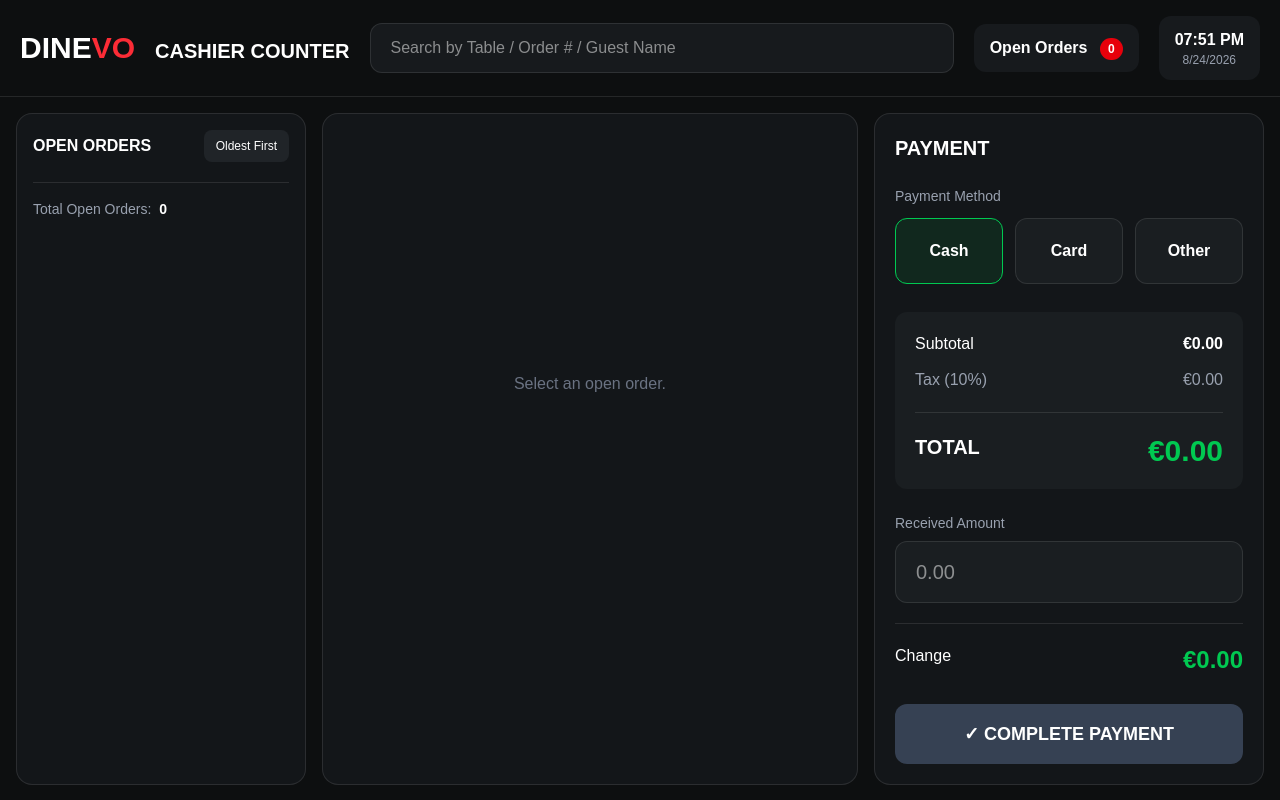
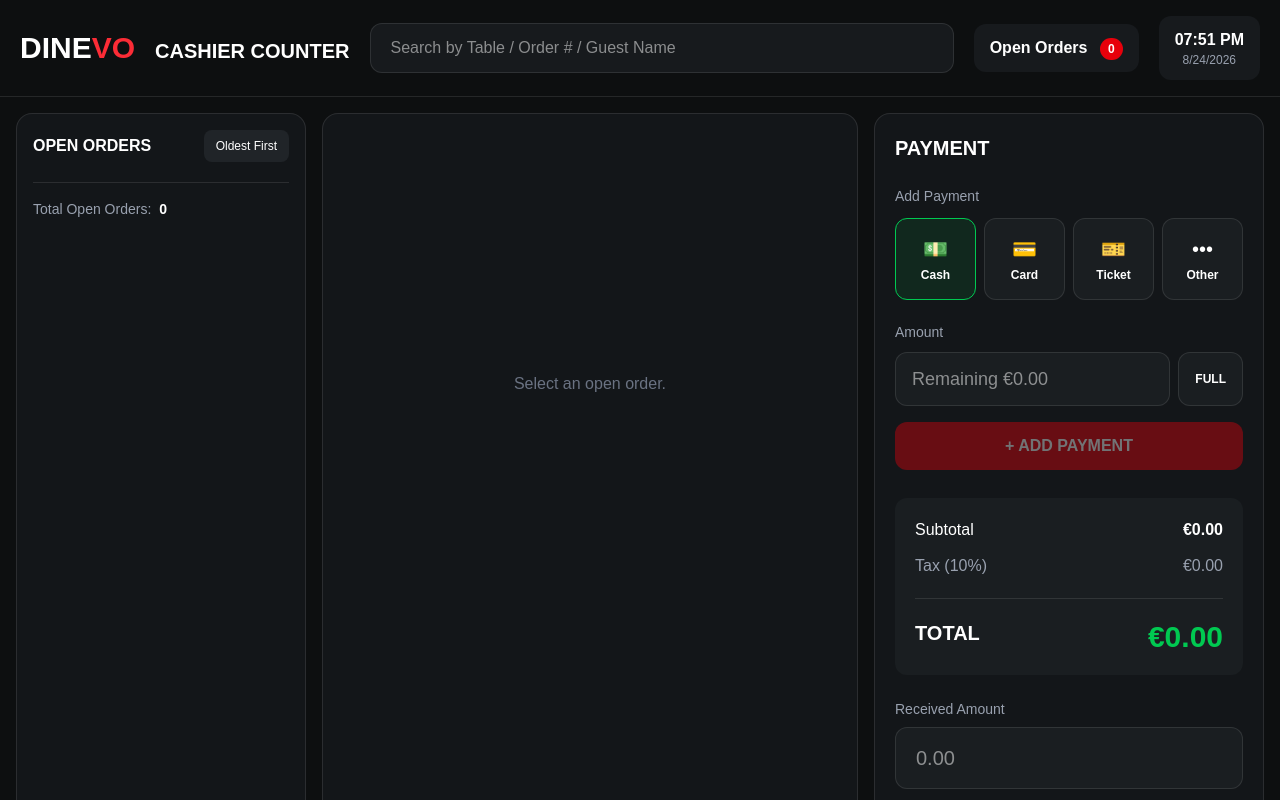
Before and after one commit to Hassan-raza11/dinevo, a Next.js app: page /cashier in a window 1280 px wide. Shown: the top 800 px of the page. Built offline with nearby package versions, Linux system fonts and the light colour scheme.

Commit message:
Update cashier split payments and receipt

```diff
--- a/app/cashier/page.tsx
+++ b/app/cashier/page.tsx
@@ -3,6 +3,12 @@
 import { useEffect, useMemo, useState } from "react";
 import { useRouter } from "next/navigation";
 
+type PaymentPart = {
+  id: number;
+  method: "cash" | "card" | "ticket" | "other";
+  amount: number;
+  ticketCode?: string;
+};
 
 type ReceiptData = {
   orderNumber: string;
@@ -27,6 +33,8 @@ type GuestOrder = {
 };
 
 type CashierOrder = {
+
+
   id: number;
   orderNumber: string;
   tableNumber: string;
@@ -35,6 +43,7 @@ type CashierOrder = {
   total: number;
   paymentStatus?: "unpaid" | "paid";
   paymentMethod?: "cash" | "card" | "other";
+  paymentBreakdown?: PaymentPart[];
   paidAt?: number;
   received?: number;
 change?: number;
@@ -42,6 +51,15 @@ change?: number;
 
 export default function CashierPage() {
 
+  const [paymentParts, setPaymentParts] = useState<PaymentPart[]>([]);
+
+const [newPaymentMethod, setNewPaymentMethod] =
+  useState<"cash" | "card" | "ticket" | "other">("cash");
+
+const [newPaymentAmount, setNewPaymentAmount] = useState("");
+
+const [ticketCode, setTicketCode] = useState("");
+const [showTicketScanner, setShowTicketScanner] = useState(false);
     const [receipt, setReceipt] = useState<ReceiptData | null>(null);
     const router = useRouter();
   const [orders, setOrders] = useState<CashierOrder[]>([]);
@@ -149,37 +167,30 @@ setNow(Date.now());
 const completePayment = () => {
   if (!selectedOrder) return;
 
-  const received =
-    Number(receivedAmount) || 0;
+  if (paymentParts.length === 0) {
+    alert("Please add at least one payment.");
+    return;
+  }
 
-  if (
-    paymentMethod === "cash" &&
-    received < selectedOrder.total
-  ) {
-    alert("Received amount is less than the total.");
+  const totalPaid = paymentParts.reduce(
+    (sum, part) => sum + part.amount,
+    0
+  );
+
+  const difference =
+    selectedOrder.total - totalPaid;
+
+  if (Math.abs(difference) > 0.01) {
+    alert(
+      `Payment is incomplete. Remaining amount: €${Math.max(
+        0,
+        difference
+      ).toFixed(2)}`
+    );
     return;
   }
 
   const paidAt = Date.now();
-
-  const receiptData: ReceiptData = {
-    orderNumber: selectedOrder.orderNumber,
-    tableNumber: selectedOrder.tableNumber,
-    total: selectedOrder.total,
-    paymentMethod,
-    received:
-      paymentMethod === "cash"
-        ? received
-        : undefined,
-    change:
-      paymentMethod === "cash"
-        ? Math.max(
-            0,
-            received - selectedOrder.total
-          )
-        : undefined,
-    paidAt,
-  };
 
   const savedOrders = JSON.parse(
     localStorage.getItem("dinevo-orders") || "[]"
@@ -194,7 +205,7 @@ const completePayment = () => {
       return {
         ...order,
         paymentStatus: "paid",
-        paymentMethod,
+        paymentBreakdown: paymentParts,
         paidAt,
       };
     }
@@ -205,13 +216,20 @@ const completePayment = () => {
     JSON.stringify(updatedOrders)
   );
 
+  const receiptData = {
+    orderNumber: selectedOrder.orderNumber,
+    tableNumber: selectedOrder.tableNumber,
+    total: selectedOrder.total,
+    paymentBreakdown: paymentParts,
+    paidAt,
+  };
+
   localStorage.setItem(
     "dinevo-last-receipt",
     JSON.stringify(receiptData)
   );
 
   setOrders(updatedOrders);
-  setReceipt(receiptData);
 
   const nextUnpaid = updatedOrders.find(
     (order: CashierOrder) =>
@@ -222,7 +240,9 @@ const completePayment = () => {
     nextUnpaid ? nextUnpaid.id : null
   );
 
-  setReceivedAmount("");
+  setPaymentParts([]);
+  setNewPaymentAmount("");
+  setTicketCode("");
 };
 
 const printSelectedOrder = () => {
@@ -271,27 +291,57 @@ const printSelectedOrder = () => {
       `;
     })
     .join("");
-
 const paidInformation =
   selectedOrder.paymentStatus === "paid"
     ? `
-        <div class="payment">
-          <div>
-            <span>Payment</span>
+      <div class="payment-section">
+        <div class="payment-title">Payment</div>
+
+        ${
+          selectedOrder.paymentBreakdown &&
+          selectedOrder.paymentBreakdown.length > 0
+            ? selectedOrder.paymentBreakdown
+                .map(
+                  (part) => `
+                    <div class="payment-row">
+                      <span>
+                        ${
+                          part.method === "ticket"
+                            ? "Ticket Restaurant"
+                            : part.method.toUpperCase()
+                        }
+                      </span>
+
                       <strong>
+                        €${part.amount.toFixed(2)}
+                      </strong>
+                    </div>
+                  `
+                )
+                .join("")
+            : `
+                <div class="payment-row">
+                  <span>
                     ${
                       selectedOrder.paymentMethod
                         ? selectedOrder.paymentMethod.toUpperCase()
                         : "-"
                     }
+                  </span>
+
+                  <strong>
+                    €${selectedOrder.total.toFixed(2)}
                   </strong>
                 </div>
+              `
+        }
 
         ${
           selectedOrder.paidAt
             ? `
-                <div>
+                <div class="payment-row paid-time">
                   <span>Paid At</span>
+
                   <strong>
                     ${new Date(
                       selectedOrder.paidAt
@@ -306,12 +356,7 @@ const printSelectedOrder = () => {
         }
       </div>
     `
-      : `
-        <div class="unpaid">
-          PLEASE PAY AT THE CASH COUNTER
-        </div>
-      `;
-
+    : "";
   const printWindow = window.open(
     "",
     "_blank",
@@ -459,6 +504,40 @@ const printSelectedOrder = () => {
             margin-top: 20px;
           }
 
+          .payment-section {
+  margin-top: 14px;
+  padding-top: 10px;
+  border-top: 1px dashed black;
+}
+
+.payment-title {
+  font-weight: 700;
+  margin-bottom: 10px;
+}
+
+.payment-row {
+  display: flex;
+  justify-content: space-between;
+  align-items: center;
+  width: 100%;
+  margin: 7px 0;
+  font-size: 12px;
+}
+
+.payment-row span {
+  text-align: left;
+}
+
+.payment-row strong {
+  text-align: right;
+}
+
+.paid-time {
+  margin-top: 12px;
+  padding-top: 10px;
+  border-top: 1px dashed #777;
+}
+
         </style>
 
       </head>
@@ -576,6 +655,63 @@ ${paidInformation}
   `);
 
   printWindow.document.close();
+};
+
+const paidAmount = paymentParts.reduce(
+  (sum, part) => sum + part.amount,
+  0
+);
+
+const remainingAmount = Math.max(
+  0,
+  (selectedOrder?.total || 0) - paidAmount
+);
+const addPaymentPart = () => {
+  if (!selectedOrder) return;
+
+  const amount = Number(newPaymentAmount);
+
+  if (!amount || amount <= 0) {
+    alert("Please enter a valid amount.");
+    return;
+  }
+
+  if (amount > remainingAmount + 0.001) {
+    alert("Amount cannot be greater than the remaining balance.");
+    return;
+  }
+
+  if (
+    newPaymentMethod === "ticket" &&
+    !ticketCode.trim()
+  ) {
+    alert("Please scan or enter the Ticket Restaurant code.");
+    return;
+  }
+
+  const newPart: PaymentPart = {
+    id: Date.now(),
+    method: newPaymentMethod,
+    amount,
+    ticketCode:
+      newPaymentMethod === "ticket"
+        ? ticketCode.trim()
+        : undefined,
+  };
+
+  setPaymentParts((current) => [
+    ...current,
+    newPart,
+  ]);
+
+  setNewPaymentAmount("");
+  setTicketCode("");
+  setShowTicketScanner(false);
+};
+const removePaymentPart = (id: number) => {
+  setPaymentParts((current) =>
+    current.filter((part) => part.id !== id)
+  );
 };
   return (
     <main className="min-h-screen bg-[#0d0f10] text-white">
@@ -926,43 +1062,184 @@ ${paidInformation}
           <h2 className="text-xl font-black">
             PAYMENT
           </h2>
-
 <p className="mt-6 text-sm text-gray-400">
-            Payment Method
+  Add Payment
 </p>
 
-          <div className="mt-3 grid grid-cols-3 gap-3">
+<div className="mt-3 grid grid-cols-4 gap-2">
 
   {[
-              "cash",
-              "card",
-              "other",
+    { value: "cash", label: "Cash", icon: "💵" },
+    { value: "card", label: "Card", icon: "💳" },
+    { value: "ticket", label: "Ticket", icon: "🎫" },
+    { value: "other", label: "Other", icon: "•••" },
   ].map((method) => (
 
     <button
-                key={method}
-                onClick={() =>
-                  setPaymentMethod(
-                    method as
+      key={method.value}
+      onClick={() => {
+        setNewPaymentMethod(
+          method.value as
             | "cash"
             | "card"
+            | "ticket"
             | "other"
-                  )
+        );
+
+        if (method.value === "ticket") {
+          setShowTicketScanner(true);
+        } else {
+          setShowTicketScanner(false);
         }
-                className={`rounded-xl border py-5 font-bold capitalize ${
-                  paymentMethod ===
-                  method
+      }}
+      className={`rounded-xl border px-2 py-4 text-center transition ${
+        newPaymentMethod === method.value
           ? "border-green-500 bg-green-500/10"
           : "border-white/10 bg-[#1a1e21]"
       }`}
     >
-                {method}
+
+      <div className="text-xl">
+        {method.icon}
+      </div>
+
+      <div className="mt-1 text-xs font-bold">
+        {method.label}
+      </div>
+
     </button>
 
   ))}
 
 </div>
 
+<div className="mt-5">
+
+  <label className="text-sm text-gray-400">
+    Amount
+  </label>
+
+  <div className="mt-2 flex gap-2">
+
+    <input
+      type="number"
+      min="0"
+      step="0.01"
+      value={newPaymentAmount}
+      onChange={(e) =>
+        setNewPaymentAmount(e.target.value)
+      }
+      placeholder={`Remaining €${remainingAmount.toFixed(2)}`}
+      className="min-w-0 flex-1 rounded-xl border border-white/10 bg-[#1a1e21] px-4 py-3 text-lg outline-none focus:border-green-500"
+    />
+
+    <button
+      onClick={() =>
+        setNewPaymentAmount(
+          remainingAmount.toFixed(2)
+        )
+      }
+      className="rounded-xl border border-white/10 bg-[#1a1e21] px-4 text-xs font-bold"
+    >
+      FULL
+    </button>
+
+  </div>
+
+</div>
+{newPaymentMethod === "ticket" && (
+  <div className="mt-4 rounded-xl border border-white/10 bg-[#1a1e21] p-4">
+    <p className="text-sm font-bold text-white">
+      Ticket Restaurant
+    </p>
+
+    <div className="mt-3 flex gap-2">
+      <input
+        type="text"
+        value={ticketCode}
+        onChange={(e) => setTicketCode(e.target.value)}
+        placeholder="Scan or enter barcode"
+        className="min-w-0 flex-1 rounded-xl border border-white/10 bg-[#0d0f10] px-4 py-3 text-white outline-none"
+      />
+
+      <button
+        type="button"
+        onClick={() => setShowTicketScanner(true)}
+        className="rounded-xl bg-white px-4 py-3 font-bold text-black"
+      >
+        📷 Scan
+      </button>
+    </div>
+  </div>
+)}
+
+<button
+  onClick={addPaymentPart}
+  disabled={!selectedOrder || remainingAmount <= 0}
+  className="mt-4 w-full rounded-xl bg-red-600 px-4 py-3 font-bold text-white transition hover:bg-red-700 disabled:cursor-not-allowed disabled:opacity-40"
+>
+  + ADD PAYMENT
+</button>
+
+<div className="mt-6 space-y-2">
+  {paymentParts.map((part) => (
+    <div
+      key={part.id}
+      className="flex items-center justify-between rounded-xl bg-[#1a1e21] p-3"
+    >
+      <div>
+        <p className="text-sm font-bold capitalize">
+          {part.method === "ticket"
+            ? "🎫 Ticket Restaurant"
+            : part.method}
+        </p>
+
+        {part.ticketCode && (
+          <p className="mt-1 text-[10px] text-gray-500">
+            Code: {part.ticketCode}
+          </p>
+        )}
+      </div>
+
+      <div className="flex items-center gap-3">
+        <strong>
+          €{part.amount.toFixed(2)}
+        </strong>
+
+        <button
+          onClick={() => removePaymentPart(part.id)}
+          className="text-xs font-bold text-red-500"
+        >
+          ✕
+        </button>
+      </div>
+    </div>
+  ))}
+</div>
+
+{paymentParts.length > 0 && (
+  <div className="mt-4 rounded-xl border border-white/10 bg-[#1a1e21] p-4">
+    <div className="flex items-center justify-between text-sm">
+      <span className="text-gray-400">Paid</span>
+      <span className="font-bold text-green-400">
+        €{paidAmount.toFixed(2)}
+      </span>
+    </div>
+
+    <div className="mt-3 flex items-center justify-between">
+      <span className="font-bold text-white">Remaining</span>
+      <span
+        className={`text-lg font-black ${
+          remainingAmount <= 0
+            ? "text-green-400"
+            : "text-red-500"
+        }`}
+      >
+        €{remainingAmount.toFixed(2)}
+      </span>
+    </div>
+  </div>
+)}
           <div className="mt-7 rounded-xl bg-[#1a1e21] p-5">
 
             <div className="flex justify-between">
@@ -1185,17 +1462,30 @@ ${paidInformation}
                       }
                     </p>
 
-<span
-  className={`mt-3 inline-block rounded-lg px-3 py-1 text-xs font-black uppercase ${
-    order.paymentMethod === "cash"
-      ? "bg-green-500/15 text-green-400"
-      : order.paymentMethod === "card"
-      ? "bg-blue-500/15 text-blue-400"
-      : "bg-purple-500/15 text-purple-400"
-  }`}
+<div className="mt-3 space-y-1">
+  {order.paymentBreakdown && order.paymentBreakdown.length > 0 ? (
+    order.paymentBreakdown.map((part) => (
+      <div
+        key={part.id}
+        className="flex items-center justify-between rounded-lg bg-white/5 px-3 py-2 text-xs"
       >
+        <span className="font-bold capitalize text-gray-300">
+          {part.method === "ticket"
+            ? "Ticket Restaurant"
+            : part.method}
+        </span>
+
+        <span className="font-black text-white">
+          €{part.amount.toFixed(2)}
+        </span>
+      </div>
+    ))
+  ) : (
+    <span className="inline-block rounded-lg bg-white/5 px-3 py-1 text-xs font-black uppercase text-gray-300">
       {order.paymentMethod || "Unknown"}
     </span>
+  )}
+</div>
 
                     <div className="mt-3 flex justify-between">
 
```
Lines whose indentation alone changed are shown as unchanged.
